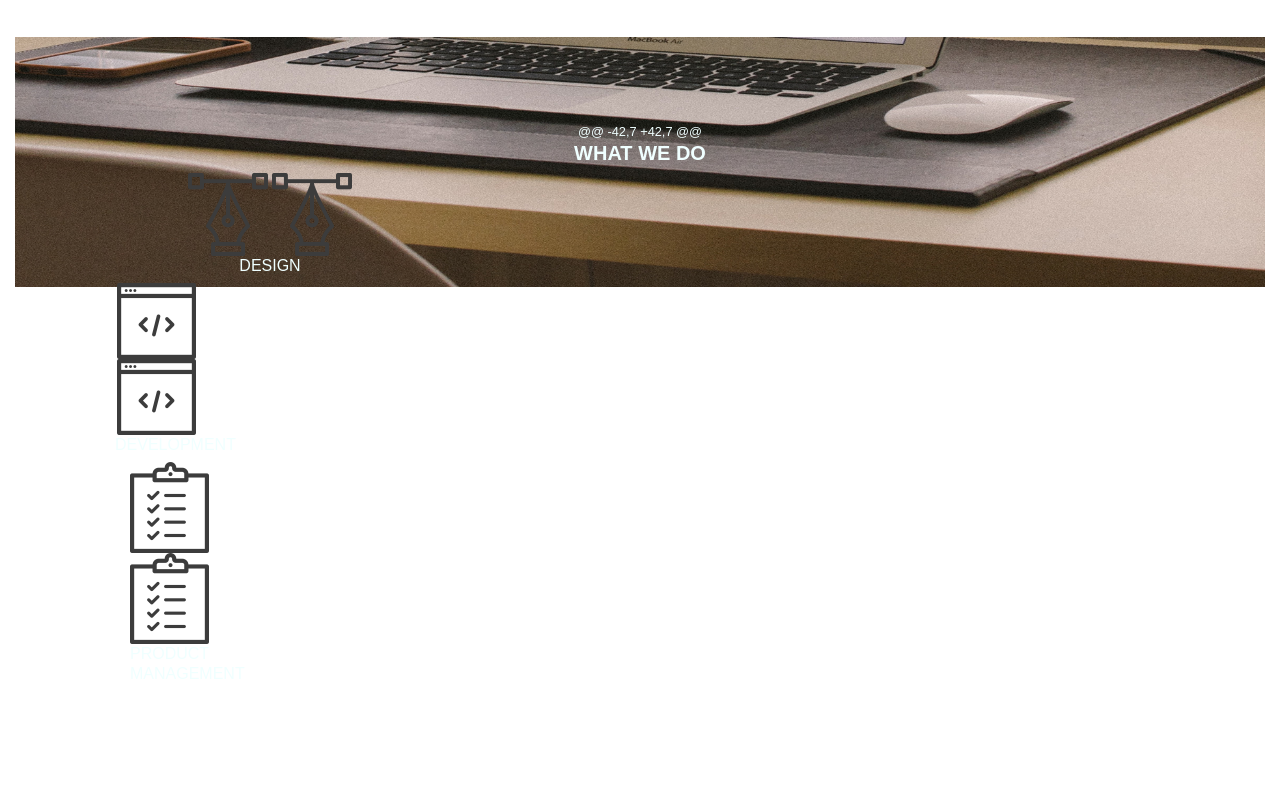
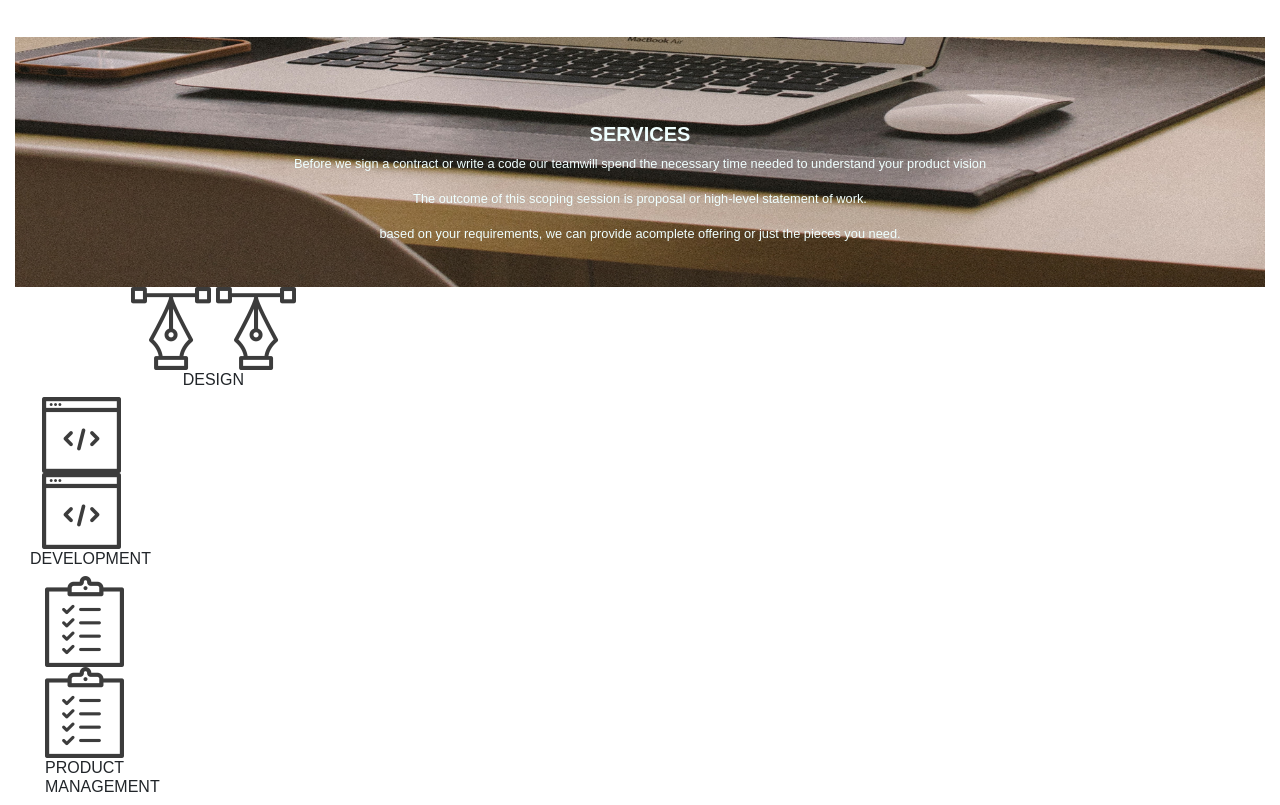
Before and after one commit to PhoebeNjeri/njeri254.github.io, a plain HTML site: page index.html in a window 1280 px wide. Shown: the part 808-1613 px from the top of the page. Before the commit the page ends 1499 px from the top, so only its background shows below. Drawn offline with nearby package versions, Linux system fonts and the light colour scheme; a script that the page names is missing.

Commit message:
Added some paragraphs to index.html

```diff
--- a/index.html
+++ b/index.html
@@ -31,7 +31,11 @@
                 <p>Then we help translate them into effective and elegant solutions.</p>
             </div><br>
             <div class="services">
-    @@ -42,7 +42,7 @@ <h5><strong>WHAT WE DO</strong></h5>
+             <h5><strong>SERVICES</strong></h5>
+             <P>Before we sign a contract or write a code our teamwill spend the necessary time needed to understand your product vision</P>
+             <p>The outcome of this scoping session is proposal or high-level statement of work.</p>
+             <p>based on your requirements, we can provide acomplete offering or just the pieces you need.</p>
+             </div>
             <div class="row">
                 <div class="col-md-4 col-xs-4">
                     <div id="design">
```
